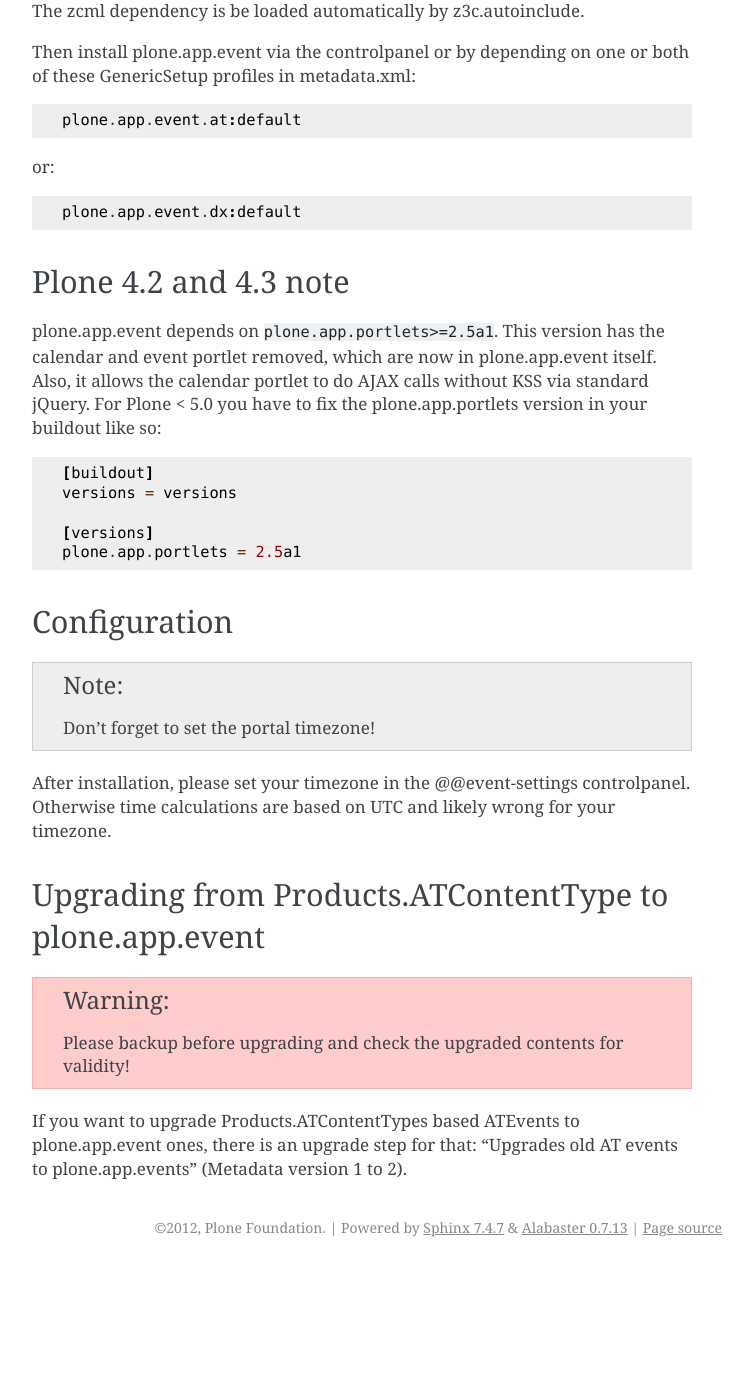
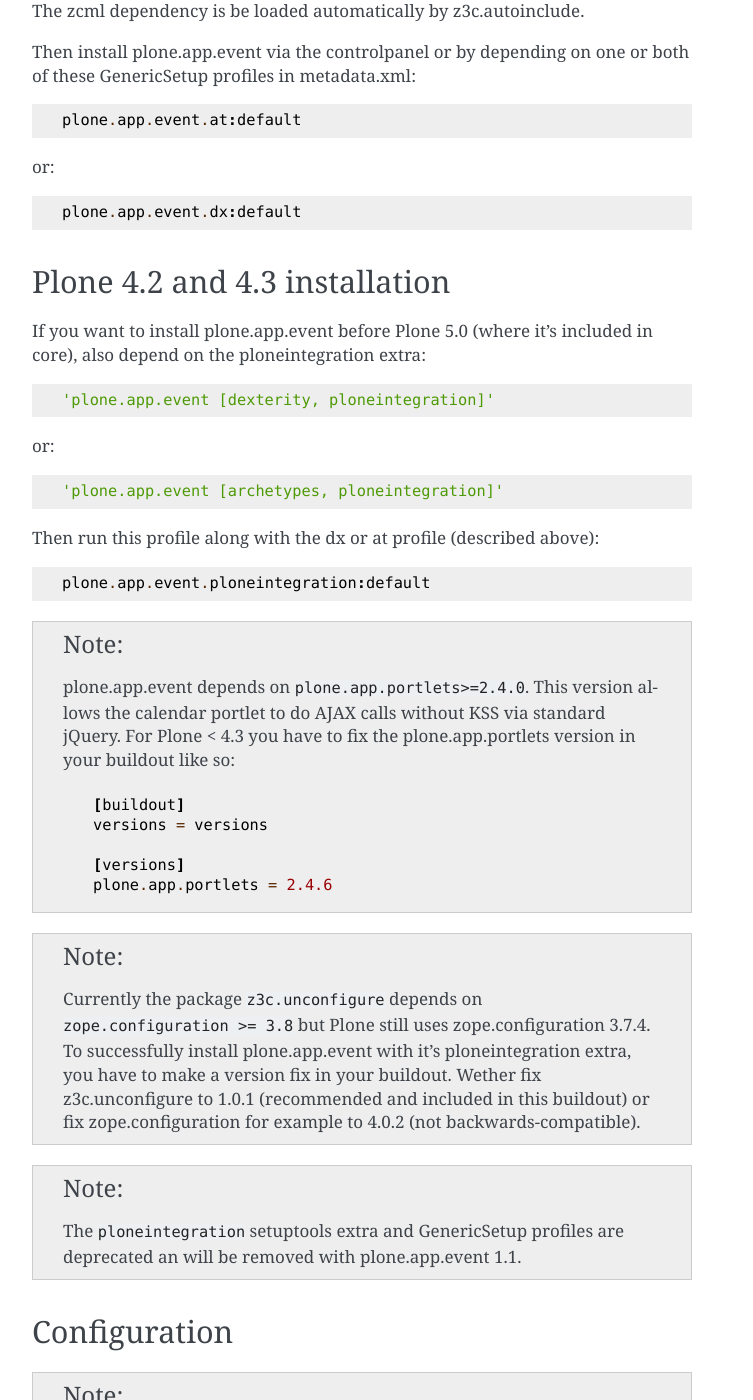
Before and after one commit to plone/plone.app.event, a Sphinx documentation site: the page built from docs/installation.rst, in a window 1280 px wide and 1400 px high, scrolled down 496 px. Shown: the whole window, without its empty margins (388-1141 px from the left). Built offline with Sphinx 7.4.7, drawn with Linux system fonts in a browser that asks for light colours; pages that are not in the unit, such as notebooks, are missing from menus; before the commit the page ends 1763 px from its top, so only the background shows below that; some of the changed text lies outside the part shown.

Commit message:
RE-ADD PLONEINTEGRATION, after long discussion with rnix. removing it in RC state isnt a good idea. doing the removal for plone.app.event 1.1 in a seperate branch.

```diff
--- a/base.cfg
+++ b/base.cfg
@@ -38,4 +38,4 @@
 eggs =
     Plone
     Pillow
-   plone.app.event [archetypes, dexterity]
+    plone.app.event [archetypes, dexterity, ploneintegration]
--- a/docs/installation.rst
+++ b/docs/installation.rst
@@ -32,20 +32,52 @@
     plone.app.event.dx:default
 
 
-Plone 4.2 and 4.3 note
-----------------------
+Plone 4.2 and 4.3 installation
+------------------------------
 
-plone.app.event depends on ``plone.app.portlets>=2.5a1``. This version has the
-calendar and event portlet removed, which are now in plone.app.event itself.
-Also, it allows the calendar portlet to do AJAX calls without KSS via standard
-jQuery. For Plone < 5.0 you have to fix the plone.app.portlets version in your
-buildout like so::
+If you want to install plone.app.event before Plone 5.0 (where it's included in
+core), also depend on the ploneintegration extra::
+
+    'plone.app.event [dexterity, ploneintegration]'
+
+or::
+
+    'plone.app.event [archetypes, ploneintegration]'
+
+
+Then run this profile along with the dx or at profile (described above)::
+
+    plone.app.event.ploneintegration:default
+
+
+.. note::
+
+  plone.app.event depends on ``plone.app.portlets>=2.4.0``. This version allows
+  the calendar portlet to do AJAX calls without KSS via standard jQuery. For
+  Plone < 4.3 you have to fix the plone.app.portlets version in your buildout
+  like so::
 
     [buildout]
     versions = versions
 
     [versions]
-    plone.app.portlets = 2.5a1
+    plone.app.portlets = 2.4.6
+
+
+.. note::
+
+  Currently the package ``z3c.unconfigure`` depends on ``zope.configuration >=
+  3.8`` but Plone still uses zope.configuration 3.7.4. To successfully install
+  plone.app.event with it's ploneintegration extra, you have to make a version
+  fix in your buildout. Wether fix z3c.unconfigure to 1.0.1 (recommended and
+  included in this buildout) or fix zope.configuration for example to 4.0.2
+  (not backwards-compatible).
+
+
+.. note::
+
+    The ``ploneintegration`` setuptools extra and GenericSetup profiles are
+    deprecated an will be removed with plone.app.event 1.1.
 
 
 Configuration
--- a/sources.cfg
+++ b/sources.cfg
@@ -29,5 +29,5 @@
 plone.formwidget.recurrence  = git ${pae_remotes:plone}/plone.formwidget.recurrence.git pushurl=${pae_remotes:plone_push}/plone.formwidget.recurrence.git
 
 [versions]
-plone.app.portlets = 2.5a1
+plone.app.portlets = 2.4.6
 plone.autoform = 1.5
--- a/versions.cfg
+++ b/versions.cfg
@@ -1,7 +1,7 @@
 # Version requirements for plone.app.event
 
 [versions]
-plone.app.portlets = 2.5a1
+plone.app.portlets = 2.4.6
 plone.autoform = 1.5
 setuptools = 1.1.6
 zc.buildout = 2.2.1
```
Also changed, not shown: CHANGES.rst (+2 -10 lines), setup.py (+7 -3 lines), 7 other files.
